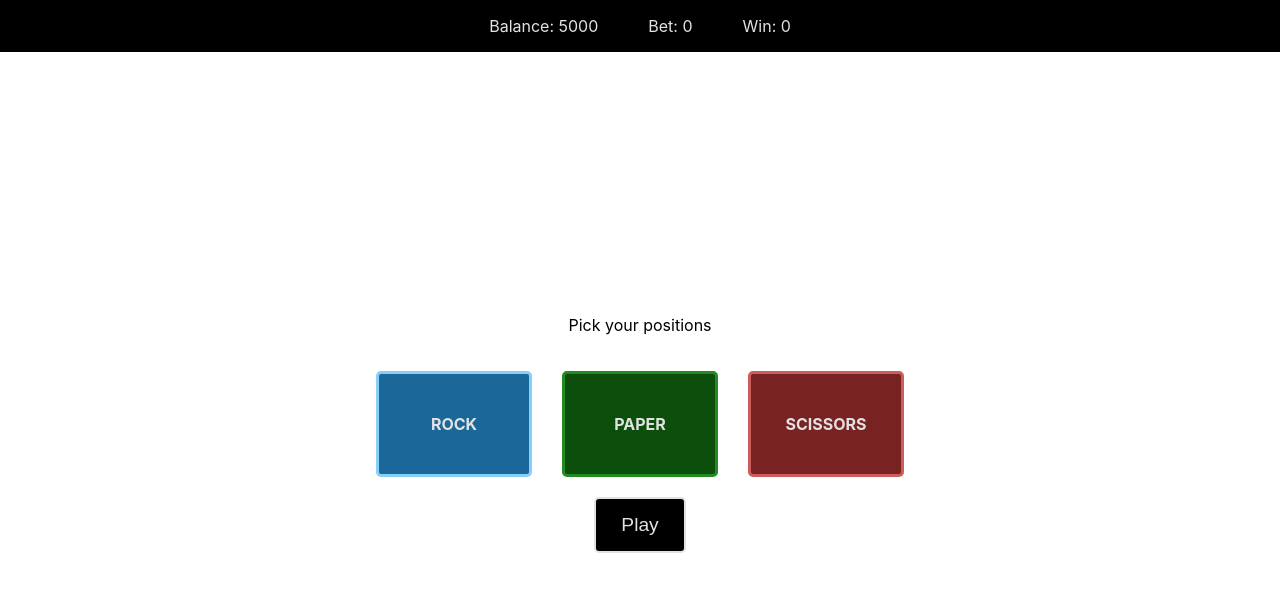
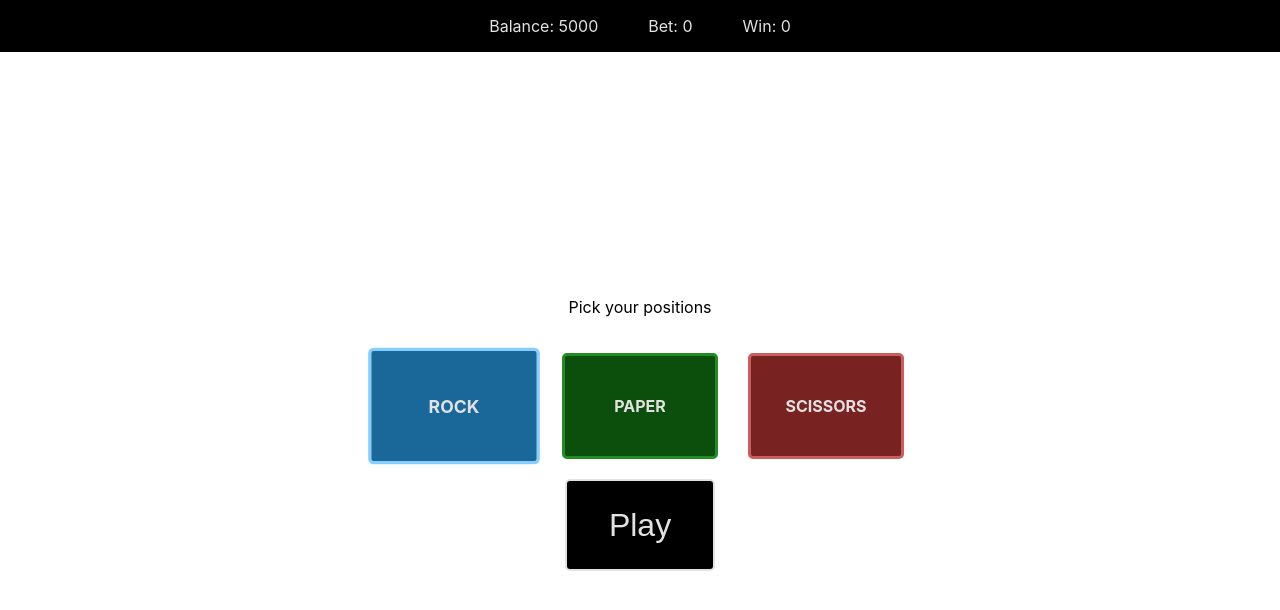
Before and after one commit to KiraBurova/rock-paper-scissors, a React (Vite) app: page / in a window 1280 px wide. In both pictures the pointer is over the element "ROCK". Shown: the top 610 px of the page. Built offline with nearby package versions, Linux system fonts and the light colour scheme.

Commit message:
added some animations

```diff
--- a/src/components/position/styles.module.scss
+++ b/src/components/position/styles.module.scss
@@ -13,6 +13,11 @@
   font-size: 1rem;
   font-weight: bold;
   cursor: pointer;
+  transition: var(--transition);
+
+  &:hover {
+    transform: scale(1.1);
+  }
 }
 
 .rock {
--- a/src/index.css
+++ b/src/index.css
@@ -10,6 +10,7 @@
   --dark-blue: #1a6899;
 
   --border-radius: 5px;
+  --transition: all 0.3s ease-in-out;
 }
 
 html,
--- a/src/styles.module.scss
+++ b/src/styles.module.scss
@@ -11,6 +11,7 @@
   align-items: center;
   justify-content: center;
 }
+
 .choice {
   font-size: 2rem;
   text-transform: uppercase;
@@ -24,18 +25,26 @@
 }
 
 .button {
-  font-size: 1.2rem;
+  font-size: 2rem;
   padding: 0.8em 1.3em;
   background: var(--main-dark);
   color: var(--main-light);
   border: 2px solid var(--main-light);
   border-radius: var(--border-radius);
   cursor: pointer;
+  transition: var(--transition);
+
+  &:hover {
+    background: var(--main-light);
+    color: var(--main-dark);
+    border: 2px solid var(--main-dark);
+  }
 
   &:disabled {
     cursor: initial;
     background: var(--main-light);
     color: var(--main-dark);
     border: 2px solid var(--main-dark);
+    opacity: 0.5;
   }
 }
```
